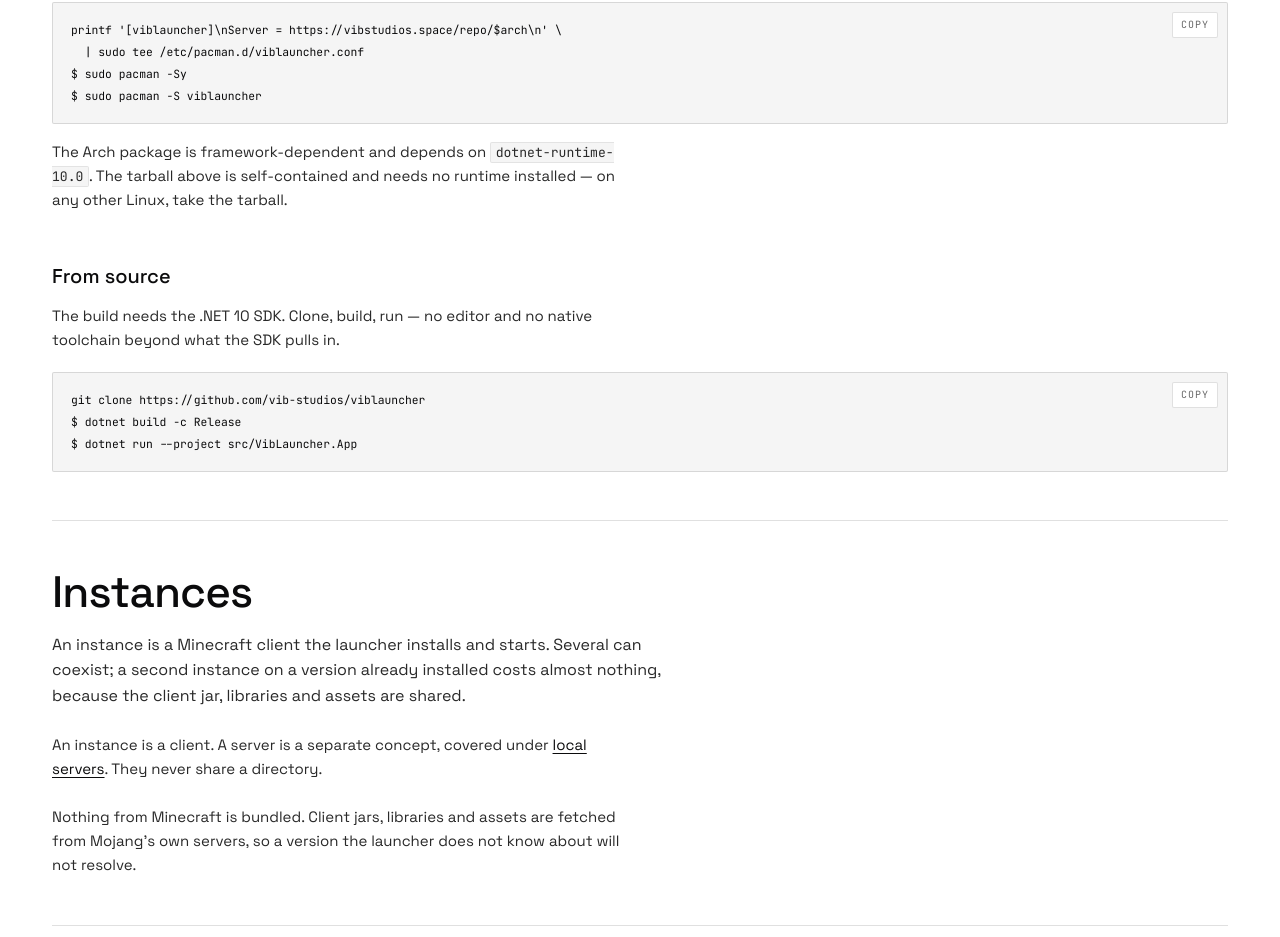
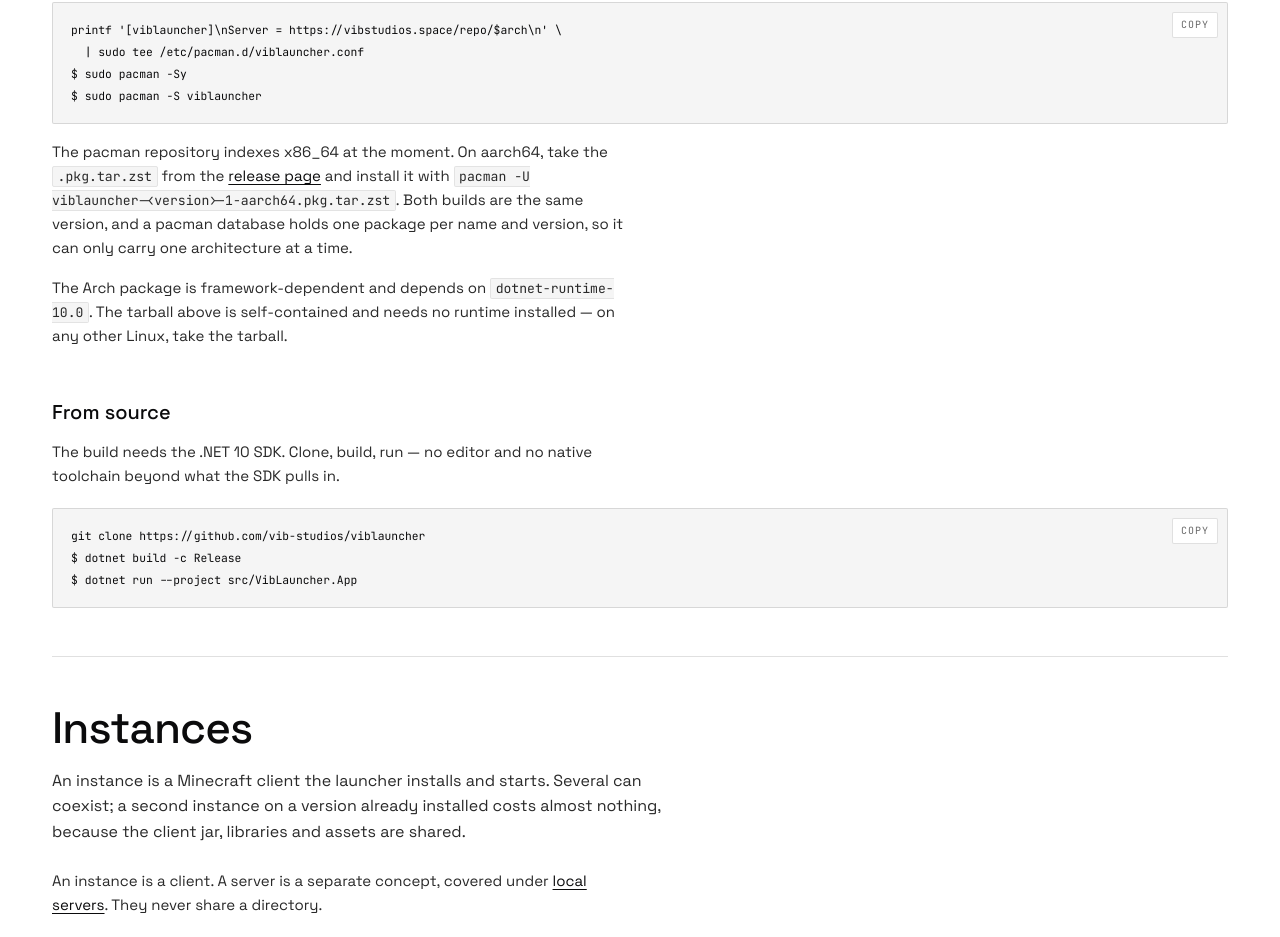
Before and after one commit to vib-studios/vib-studios.github.io, a website: page docs-launcher.html in a window 1280 px wide. Shown: the part 1561-2498 px from the top of the page. Drawn offline with Linux system fonts and the light colour scheme; no server answers.

Commit message:
Note the x86_64 limit of the pacman repo on the launcher docs
Same reason as the README: the database can hold one package per name
and version, and both architectures are the same name at the same
version.

```diff
--- a/docs-launcher.html
+++ b/docs-launcher.html
@@ -143,6 +143,15 @@ $ sudo pacman -Sy
 $ sudo pacman -S viblauncher</code></pre>
         <button type="button" data-copy aria-label="Copy pacman install">copy</button>
       </div>
+      <p class="mt-4 max-w-[60ch] text-[0.9375rem] leading-[1.6] reveal">
+        The pacman repository indexes x86_64 at the moment. On aarch64, take the
+        <code>.pkg.tar.zst</code> from the
+        <a class="link" href="https://github.com/vib-studios/viblauncher/releases">release
+        page</a> and install it with
+        <code>pacman -U viblauncher-&lt;version&gt;-1-aarch64.pkg.tar.zst</code>. Both
+        builds are the same version, and a pacman database holds one package per name
+        and version, so it can only carry one architecture at a time.
+      </p>
       <p class="mt-4 max-w-[60ch] text-[0.9375rem] leading-[1.6] reveal">
         The Arch package is framework-dependent and depends on
         <code>dotnet-runtime-10.0</code>. The tarball above is self-contained and
```
